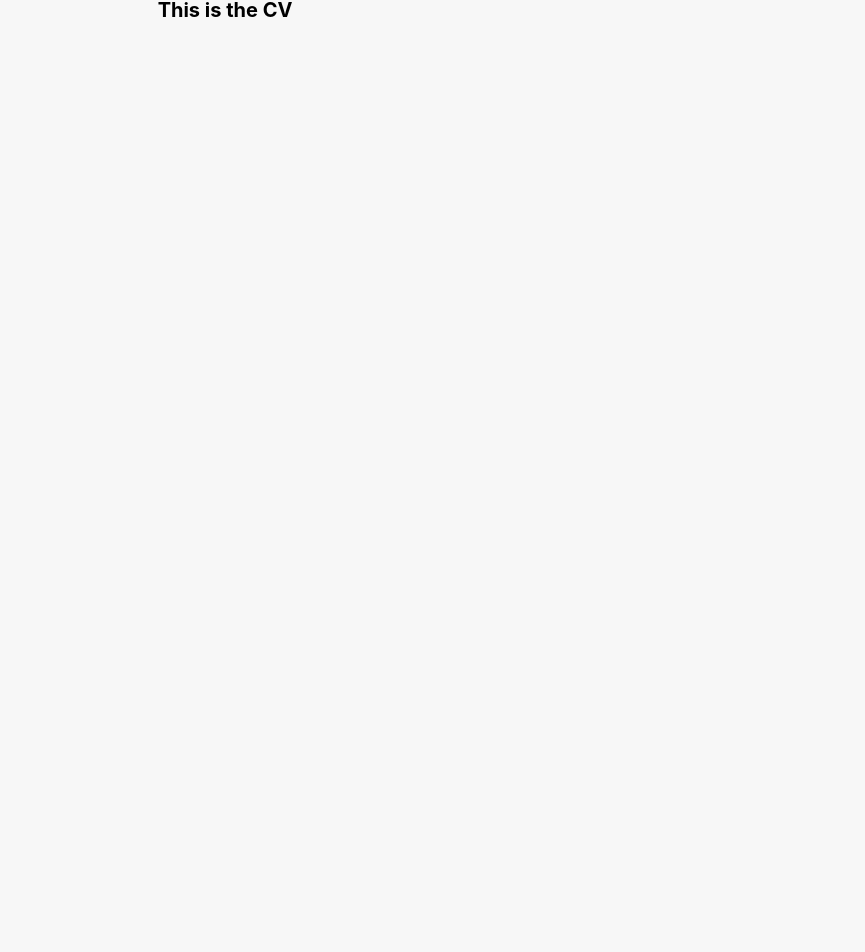
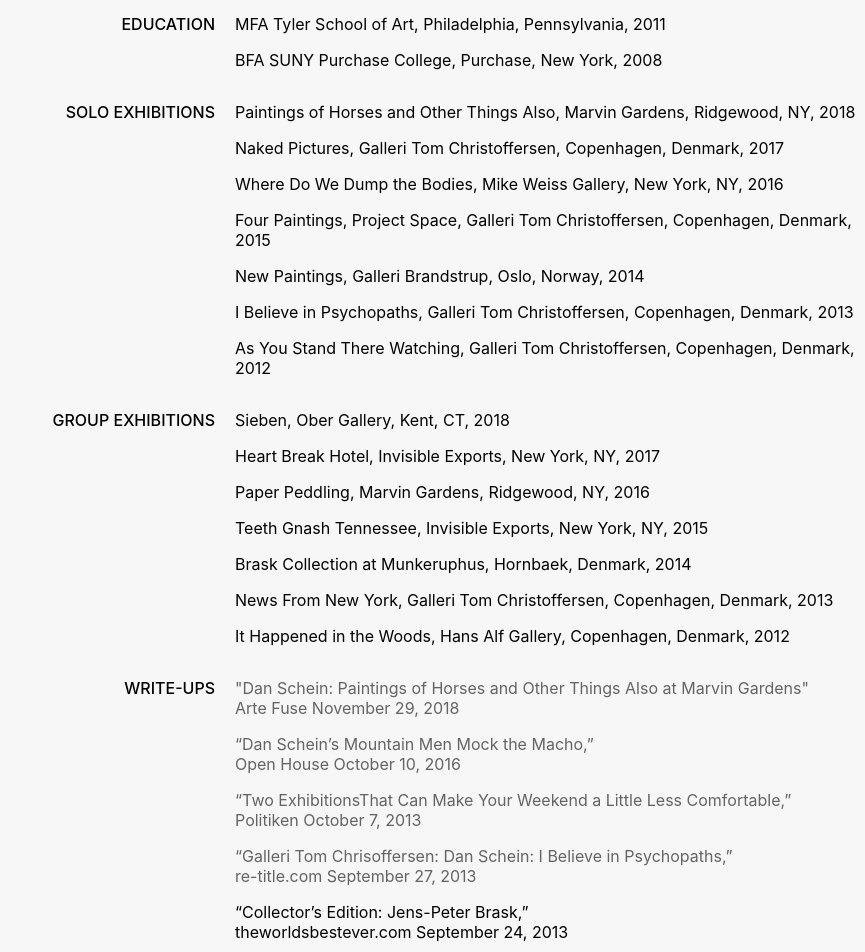
Before and after one commit to stevencharleshuang/dan-portfolio-prototype, a React (Create React App) app: page /cv in a window 1280 px wide. Shown: the part 169-1121 px from the top of the page, without its empty margins (415-1280 px from the left). Before the commit the page ends 800 px from the top, so only its background shows below. Built offline with nearby package versions, Linux system fonts and the light colour scheme.

Commit message:
completed CV component, added styles

```diff
--- a/src/App.css
+++ b/src/App.css
@@ -75,7 +75,27 @@
   height: auto;
 }
 
-.cv {}
+.cv {
+  display: grid;
+  font-size: 1rem;
+  grid-template-columns: 1fr 1fr;
+  grid-template-rows: auto;
+  justify-items: center;
+  align-items: flex-start;
+}
+
+.cv .left {
+  font-weight: 500;
+  justify-self: right;
+  margin-right: 10px;
+  text-align: right;
+}
+
+.cv .right {
+  justify-self: left;
+  margin-left: 10px;
+  text-align: left;
+}
 
 .drawings {}
 
--- a/src/components/CV.jsx
+++ b/src/components/CV.jsx
@@ -3,7 +3,112 @@
 export default function CV() {
   return(
     <div className="cv">
-      <h1>This is the CV</h1>
+      <p className="left">
+        EDUCATION
+      </p>
+      <div className="education right">
+        <p>
+          MFA Tyler School of Art, Philadelphia, Pennsylvania, 2011
+        </p>
+        <p>
+          BFA SUNY Purchase College, Purchase, New York, 2008
+        </p>
+      </div>
+      <p className="left">
+        SOLO EXHIBITIONS
+      </p>
+      <div className="solo-exhibitions right">
+        <p>
+          Paintings of Horses and Other Things Also, Marvin Gardens, Ridgewood, NY, 2018
+        </p>
+        <p>
+          Naked Pictures, Galleri Tom Christoffersen, Copenhagen, Denmark, 2017
+        </p>
+        <p>
+          Where Do We Dump the Bodies, Mike Weiss Gallery, New York, NY, 2016
+        </p>
+        <p>
+          Four Paintings, Project Space, Galleri Tom Christoffersen, Copenhagen, Denmark, 2015
+        </p>
+        <p>
+          New Paintings, Galleri Brandstrup, Oslo, Norway, 2014
+        </p>
+        <p>
+          I Believe in Psychopaths, Galleri Tom Christoffersen, Copenhagen, Denmark, 2013
+        </p>
+        <p>
+          As You Stand There Watching, Galleri Tom Christoffersen, Copenhagen, Denmark, 2012
+        </p>
+      </div>
+      <p className="left">
+        GROUP EXHIBITIONS
+      </p>
+      <div className="group-exhibitions right">
+        <p>
+          Sieben, Ober Gallery, Kent, CT, 2018
+        </p>
+        <p>
+          Heart Break Hotel, Invisible Exports, New York, NY, 2017
+        </p>
+        <p>
+          Paper Peddling, Marvin Gardens, Ridgewood, NY, 2016
+        </p>
+        <p>
+          Teeth Gnash Tennessee, Invisible Exports, New York, NY, 2015
+        </p>
+        <p>
+          Brask Collection at Munkeruphus, Hornbaek, Denmark, 2014
+        </p>
+        <p>
+          News From New York, Galleri Tom Christoffersen, Copenhagen, Denmark, 2013
+        </p>
+        <p>
+          It Happened in the Woods, Hans Alf Gallery, Copenhagen, Denmark, 2012
+        </p>
+      </div>
+      <p className="left">
+        WRITE-UPS
+      </p>
+      <div className="write-ups right">
+        <p>
+          <a href="https://artefuse.com/2018/11/29/dan-schein-at-marvin-gardens-125915/"  target="_blank" rel="noopener noreferrer">
+            "Dan Schein: Paintings of Horses and Other Things Also at Marvin Gardens"<br />
+            Arte Fuse November 29, 2018
+          </a>
+        </p>
+        <p>
+          <a href="https://openhouseblog.nyc/2016/10/10/dan-scheins-mountain-men-mock-the-macho/" target="_blank" rel="noopener noreferrer">
+            “Dan Schein’s Mountain Men Mock the Macho,”<br />
+            Open House October 10, 2016
+          </a>
+        </p>
+        <p>
+          <a href="https://politiken.dk/debat/kritikerskolen/art5474554/To-udstillinger-der-kan-g%C3%B8re-din-weekend-lidt-mindre-komfortabel" target="_blank" rel="noopener noreferrer">
+            “Two ExhibitionsThat Can Make Your Weekend a Little Less Comfortable,”<br />
+            Politiken October 7, 2013
+          </a>
+        </p>
+        <p>
+          <a href="https://tomchristoffersen.dk/artists/dan-schein/" target="_blank" rel="noopener noreferrer">
+            “Galleri Tom Chrisoffersen: Dan Schein: I Believe in Psychopaths,”<br />
+            re-title.com September 27, 2013
+          </a>
+        </p>
+        <p>
+          “Collector’s Edition: Jens-Peter Brask,”<br />
+          theworldsbestever.com September 24, 2013
+        </p>
+        <p>
+          <a href="http://www.christianstadil.com/inspiration/dan-schein">
+            Christian Stadil
+          </a>
+        </p>
+        <p>
+          <a href="https://stormfashion.dk/product/books/dan-schein" target="_blank" rel="noopener noreferrer">
+            stomfashion.dk
+          </a>
+        </p>
+      </div>
     </div>
   );
 }
```
